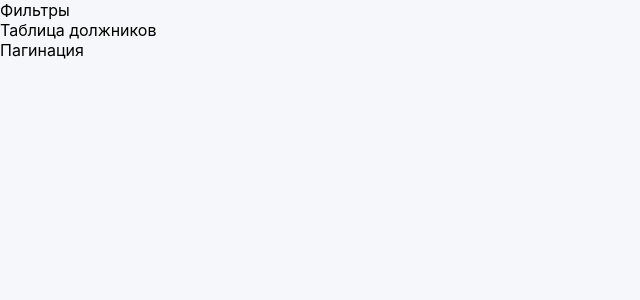
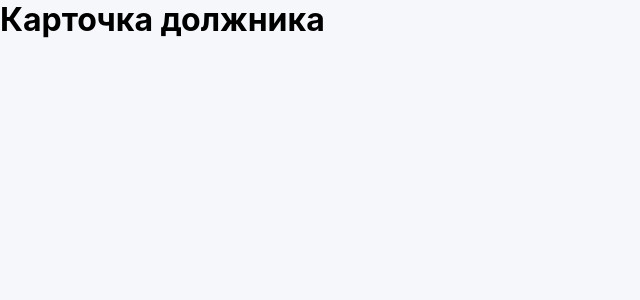
Before and after one commit to annbuch/debtors-registry, a React (Vite) app: page /debtor/1 in a window 1280 px wide. Shown: the top 300 px of the page, without its empty margins (0-640 px from the left). Built offline with nearby package versions, Linux system fonts and the light colour scheme.

Commit message:
feat: routing

```diff
--- a/src/App.tsx
+++ b/src/App.tsx
@@ -1,7 +1,8 @@
-import DebtorsPage from "./pages/DebtorsPage/DebtorsPage";
+import { RouterProvider } from "react-router-dom";
+import { router } from "./router/router";
 
 function App() {
-    return <DebtorsPage />;
+    return <RouterProvider router={router} />;
 }
 
 export default App;
--- /dev/null
+++ b/src/pages/DebtorPage/DebtorPage.tsx
@@ -0,0 +1,7 @@
+function DebtorPage() {
+    return (
+        <h1>Карточка должника</h1>
+    );
+}
+
+export default DebtorPage;
--- /dev/null
+++ b/src/router/router.tsx
@@ -0,0 +1,15 @@
+import { createBrowserRouter } from "react-router-dom";
+
+import DebtorsPage from "../pages/DebtorsPage/DebtorsPage";
+import DebtorPage from "../pages/DebtorPage/DebtorPage";
+
+export const router = createBrowserRouter([
+    {
+        path: "/",
+        element: <DebtorsPage />
+    },
+    {
+        path: "/debtor/:id",
+        element: <DebtorPage />
+    }
+]);
```
